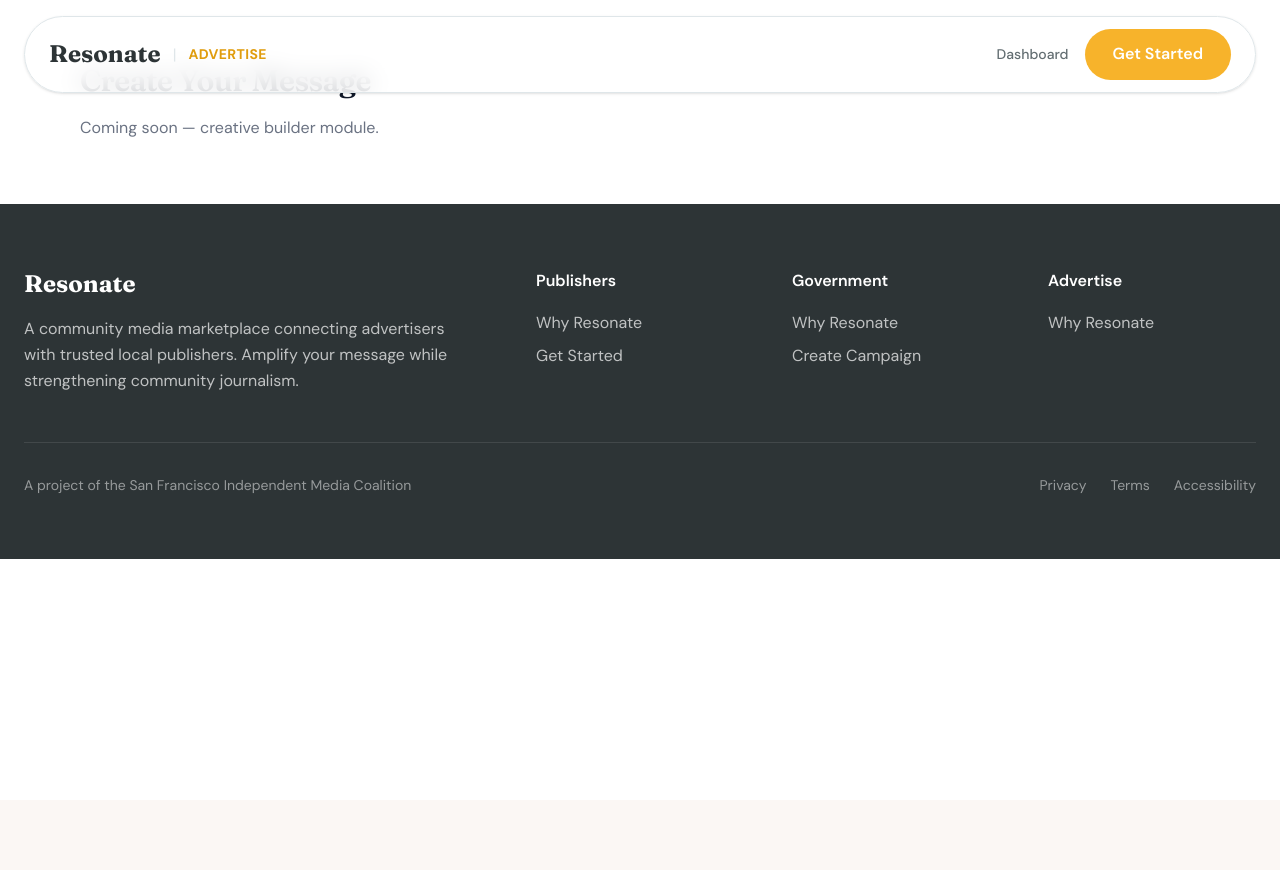
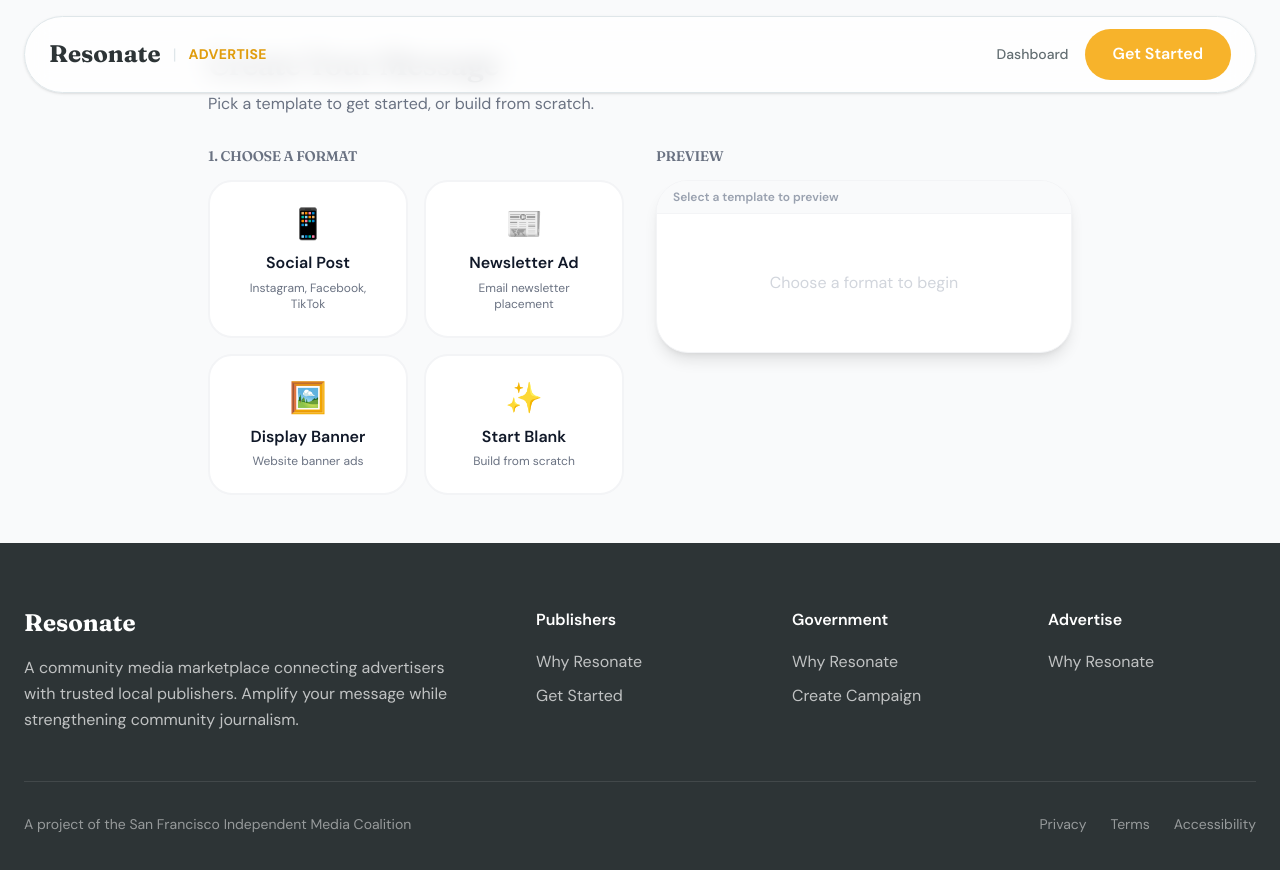
Before and after one commit to sfbay/resonate, a Next.js app: page /sf/advertise/create in a window 1280 px wide. Shown: the top 870 px of the page. Before the commit the page ends 800 px from the top, so only its background shows below. Built offline with nearby package versions, Linux system fonts and the light colour scheme.

Commit message:
feat: build CREATE module with template picker and creative editor
Co-Authored-By: Claude Opus 4.6 <noreply@anthropic.com>

```diff
--- a/src/app/advertise/create/page.tsx
+++ b/src/app/advertise/create/page.tsx
@@ -1,18 +1,102 @@
 'use client';
 
+import { useState } from 'react';
 import { Nav, Footer } from '@/components/shared';
+import { TemplatePicker } from '@/components/advertise/TemplatePicker';
+import { useCityOptional } from '@/lib/geo/city-context';
 
 export default function CreatePage() {
+  const cityCtx = useCityOptional();
+  const prefix = cityCtx ? `/${cityCtx.slug}` : '';
+  const [template, setTemplate] = useState<string | null>(null);
+  const [headline, setHeadline] = useState('');
+  const [body, setBody] = useState('');
+
+  const hasContent = headline.trim() || body.trim();
+
   return (
-    <div className="min-h-screen bg-white">
+    <div className="min-h-screen bg-gray-50">
       <Nav variant="advertise" />
-      <main className="max-w-6xl mx-auto px-4 py-16">
-        <h1 className="text-3xl font-bold text-gray-900 font-heading">
+      <main className="max-w-4xl mx-auto px-4 py-12">
+        <h1 className="font-heading text-3xl font-bold text-gray-900 mb-2">
           Create Your Message
         </h1>
-        <p className="mt-4 text-gray-500">Coming soon — creative builder module.</p>
+        <p className="text-gray-500 mb-8">
+          Pick a template to get started, or build from scratch.
+        </p>
+
+        <div className="grid md:grid-cols-2 gap-8">
+          <div>
+            <h2 className="text-sm font-bold text-gray-500 uppercase tracking-wide mb-4">
+              1. Choose a format
+            </h2>
+            <TemplatePicker selected={template} onSelect={setTemplate} />
+
+            {template && (
+              <div className="mt-8">
+                <h2 className="text-sm font-bold text-gray-500 uppercase tracking-wide mb-4">
+                  2. Write your message
+                </h2>
+                <input
+                  type="text"
+                  placeholder="Headline"
+                  value={headline}
+                  onChange={(e) => setHeadline(e.target.value)}
+                  className="w-full px-4 py-3 rounded-xl border border-gray-200 bg-white mb-3 font-semibold text-lg focus:outline-none focus:ring-2 focus:ring-marigold-500/30"
+                />
+                <textarea
+                  placeholder="Body text..."
+                  value={body}
+                  onChange={(e) => setBody(e.target.value)}
+                  rows={4}
+                  className="w-full px-4 py-3 rounded-xl border border-gray-200 bg-white text-sm focus:outline-none focus:ring-2 focus:ring-marigold-500/30"
+                />
+              </div>
+            )}
+          </div>
+
+          <div>
+            <h2 className="text-sm font-bold text-gray-500 uppercase tracking-wide mb-4">
+              Preview
+            </h2>
+            <div className="bg-white rounded-2xl border border-gray-100 shadow-lg overflow-hidden">
+              <div className="bg-gray-50 px-4 py-2 border-b border-gray-100 text-xs font-semibold text-gray-400">
+                {template === 'social-post' && 'Social Post Preview'}
+                {template === 'newsletter' && 'Newsletter Ad Preview'}
+                {template === 'display' && 'Display Banner Preview'}
+                {template === 'blank' && 'Custom Preview'}
+                {!template && 'Select a template to preview'}
+              </div>
+              <div className="p-6">
+                {template && (headline || body) ? (
+                  <>
+                    {headline && (
+                      <h3 className="font-heading text-xl font-bold text-gray-900 mb-2">
+                        {headline}
+                      </h3>
+                    )}
+                    {body && <p className="text-gray-600 text-sm leading-relaxed">{body}</p>}
+                  </>
+                ) : (
+                  <p className="text-gray-300 text-center py-8">
+                    {template ? 'Start typing to see your preview' : 'Choose a format to begin'}
+                  </p>
+                )}
+              </div>
+            </div>
+
+            {hasContent && (
+              <a
+                href={`${prefix}/advertise/select?template=${template}`}
+                className="mt-6 w-full inline-flex items-center justify-center gap-2 bg-marigold-500 text-white font-bold px-6 py-3 rounded-xl hover:bg-marigold-600 transition-colors"
+              >
+                Next: Choose Publishers &rarr;
+              </a>
+            )}
+          </div>
+        </div>
       </main>
-      <Footer variant="advertise" />
+      <Footer />
     </div>
   );
 }
--- /dev/null
+++ b/src/components/advertise/TemplatePicker.tsx
@@ -0,0 +1,35 @@
+'use client';
+
+const TEMPLATES = [
+  { id: 'social-post', icon: '\u{1F4F1}', name: 'Social Post', desc: 'Instagram, Facebook, TikTok' },
+  { id: 'newsletter', icon: '\u{1F4F0}', name: 'Newsletter Ad', desc: 'Email newsletter placement' },
+  { id: 'display', icon: '\u{1F5BC}\uFE0F', name: 'Display Banner', desc: 'Website banner ads' },
+  { id: 'blank', icon: '\u2728', name: 'Start Blank', desc: 'Build from scratch' },
+];
+
+interface Props {
+  selected: string | null;
+  onSelect: (id: string) => void;
+}
+
+export function TemplatePicker({ selected, onSelect }: Props) {
+  return (
+    <div className="grid grid-cols-2 gap-4">
+      {TEMPLATES.map((t) => (
+        <button
+          key={t.id}
+          onClick={() => onSelect(t.id)}
+          className={`p-6 rounded-xl text-center transition-all border-2 ${
+            selected === t.id
+              ? 'border-marigold-500 bg-marigold-50'
+              : 'border-gray-100 bg-white hover:border-gray-200'
+          }`}
+        >
+          <div className="text-3xl mb-2">{t.icon}</div>
+          <div className="font-semibold text-gray-900">{t.name}</div>
+          <div className="text-xs text-gray-500 mt-1">{t.desc}</div>
+        </button>
+      ))}
+    </div>
+  );
+}
```
